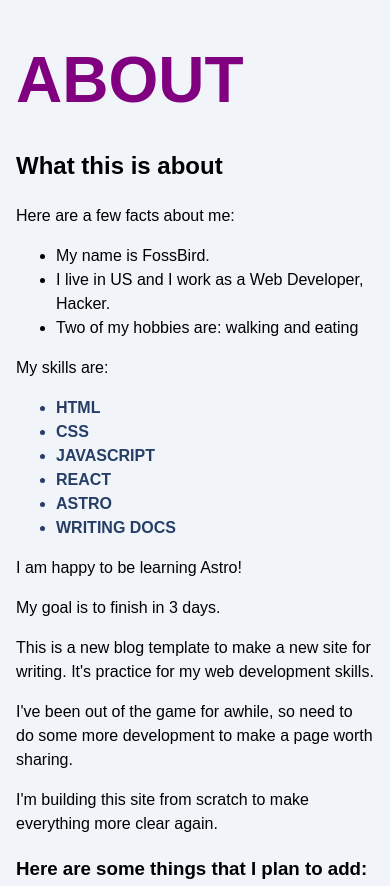
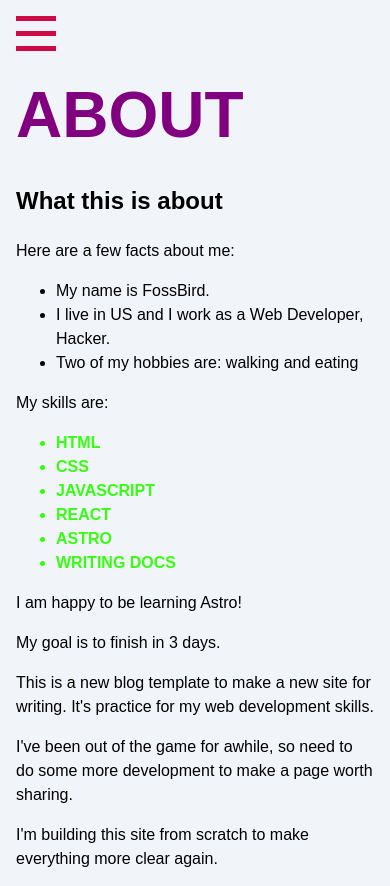
Before and after one commit to ElDuke717/major-metal-blog, an Astro site: page /about in a window 390 px wide. Shown: the top 886 px of the page. Built offline with nearby package versions, Linux system fonts and the light colour scheme; Astro itself is replaced by a stand-in of ours.

Commit message:
add hamburger menu and script tags, styling for some elements

```diff
--- /dev/null
+++ b/src/components/Hamburger.astro
@@ -0,0 +1,8 @@
+---
+---
+
+<div class="hamburger">
+  <span class="line"></span>
+  <span class="line"></span>
+  <span class="line"></span>
+</div>
--- a/src/components/Header.astro
+++ b/src/components/Header.astro
@@ -1,7 +1,11 @@
 ---
+import Hamburger from './Hamburger.astro';
 import Navigation from './Navigation.astro';
 ---
 
 <header>
-  <nav><Navigation /></nav>
+  <nav>
+    <Hamburger />
+    <Navigation />
+  </nav>
 </header>
--- a/src/components/Social.astro
+++ b/src/components/Social.astro
@@ -1,6 +1,7 @@
 ---
 const { platform, username } = Astro.props;
 ---
+
 <a href={`https://www.${platform}.com/${username}`}>{platform}</a>
 
 <style>
--- a/src/pages/about.astro
+++ b/src/pages/about.astro
@@ -25,7 +25,7 @@ const happy = true;
 const finished = false;
 const goal = 3;
 
-const skillColor = '#263e66';
+const skillColor = '#37fd12';
 const fontWeight = 'bold';
 const textCase = 'uppercase';
 ---
@@ -39,7 +39,7 @@ const textCase = 'uppercase';
     <title>{pageTitle}</title>
   </head>
   <body>
-    <Header/>
+    <Header />
 
     <style define:vars={{ skillColor, fontWeight, textCase }}>
       h1 {
@@ -117,6 +117,9 @@ const textCase = 'uppercase';
       </li>
       <li>This should all be anonymous</li>
     </ul>
-    <Footer/>
+    <Footer />
+    <script>
+      import '../scripts/menu.js';
+    </script>
   </body>
 </html>
--- /dev/null
+++ b/src/scripts/menu.js
@@ -0,0 +1,3 @@
+document.querySelector('.hamburger').addEventListener('click', () => {
+    document.querySelector('.nav-links').classList.toggle('expanded');
+  });
--- a/src/styles/global.css
+++ b/src/styles/global.css
@@ -42,12 +42,24 @@ footer {
 }
 
 /* nav styles */
+.hamburger {
+  padding-right: 20px;
+  cursor: pointer;
+}
+
+.hamburger .line {
+  display: block;
+  width: 40px;
+  height: 5px;
+  margin-bottom: 10px;
+  background-color: #ce0a45;
+}
 
 .nav-links {
   width: 100%;
   top: 5rem;
   left: 48px;
-  background-color: #ff9776;
+  background-color: #ce0a45;
   display: none;
   margin: 0;
 }
@@ -64,7 +76,7 @@ footer {
 
 .nav-links a:hover,
 a:focus {
-  background-color: #ff9776;
+  background-color: #ce0a45;
 }
 
 .expanded {
@@ -84,4 +96,14 @@ a:focus {
     display: inline-block;
     padding: 15px 20px;
   }
+
+  .hamburger {
+    display: none;
+  }
 }
+
+@media screen and (max-width: 636px) {
+  .avatar {
+    display: none;
+  }
+}
```
Also changed, not shown: src/pages/blog.astro (+5 -2 lines), src/pages/index.astro (+15 -9 lines). Lines whose indentation alone changed are shown as unchanged.
